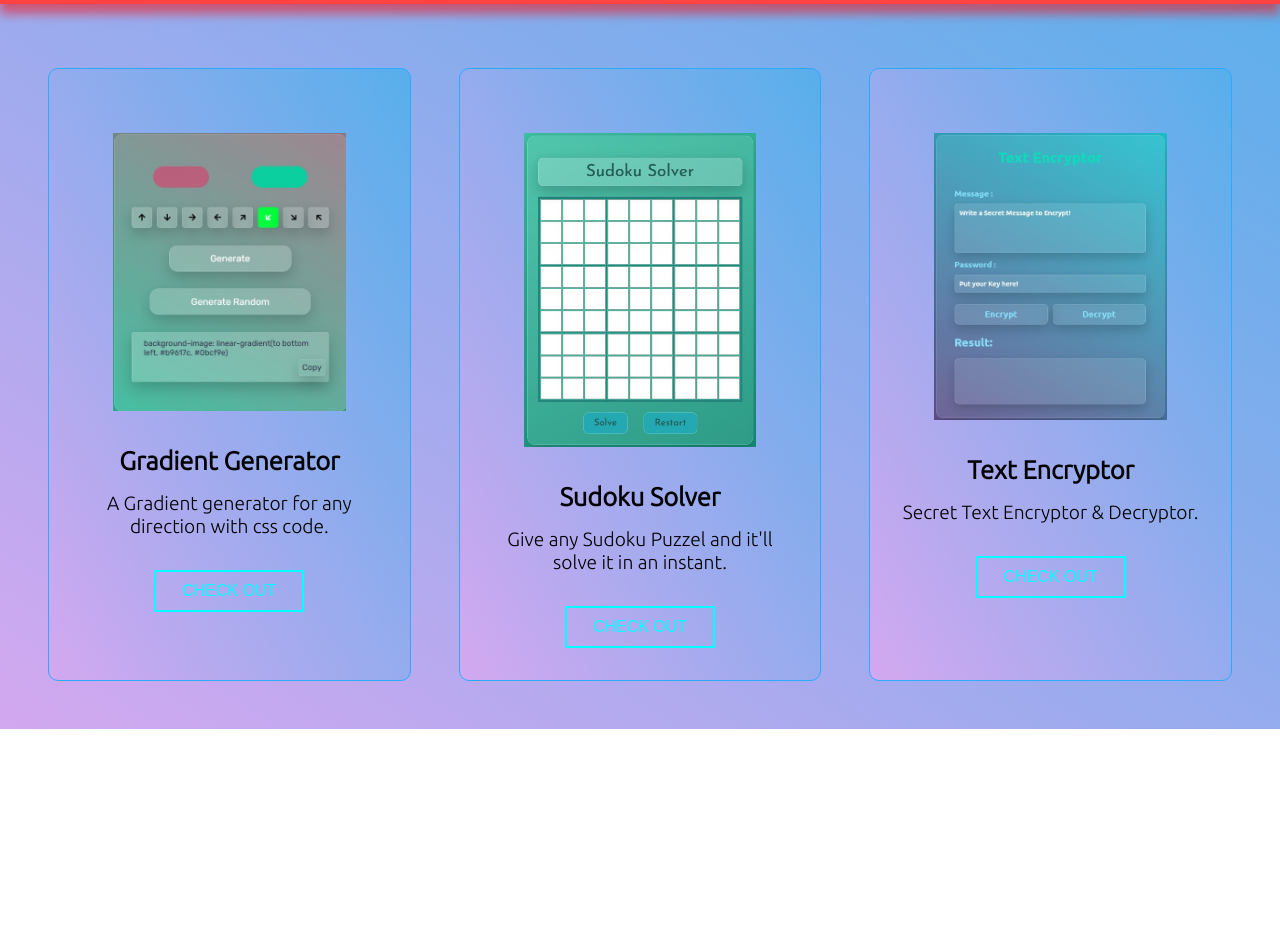
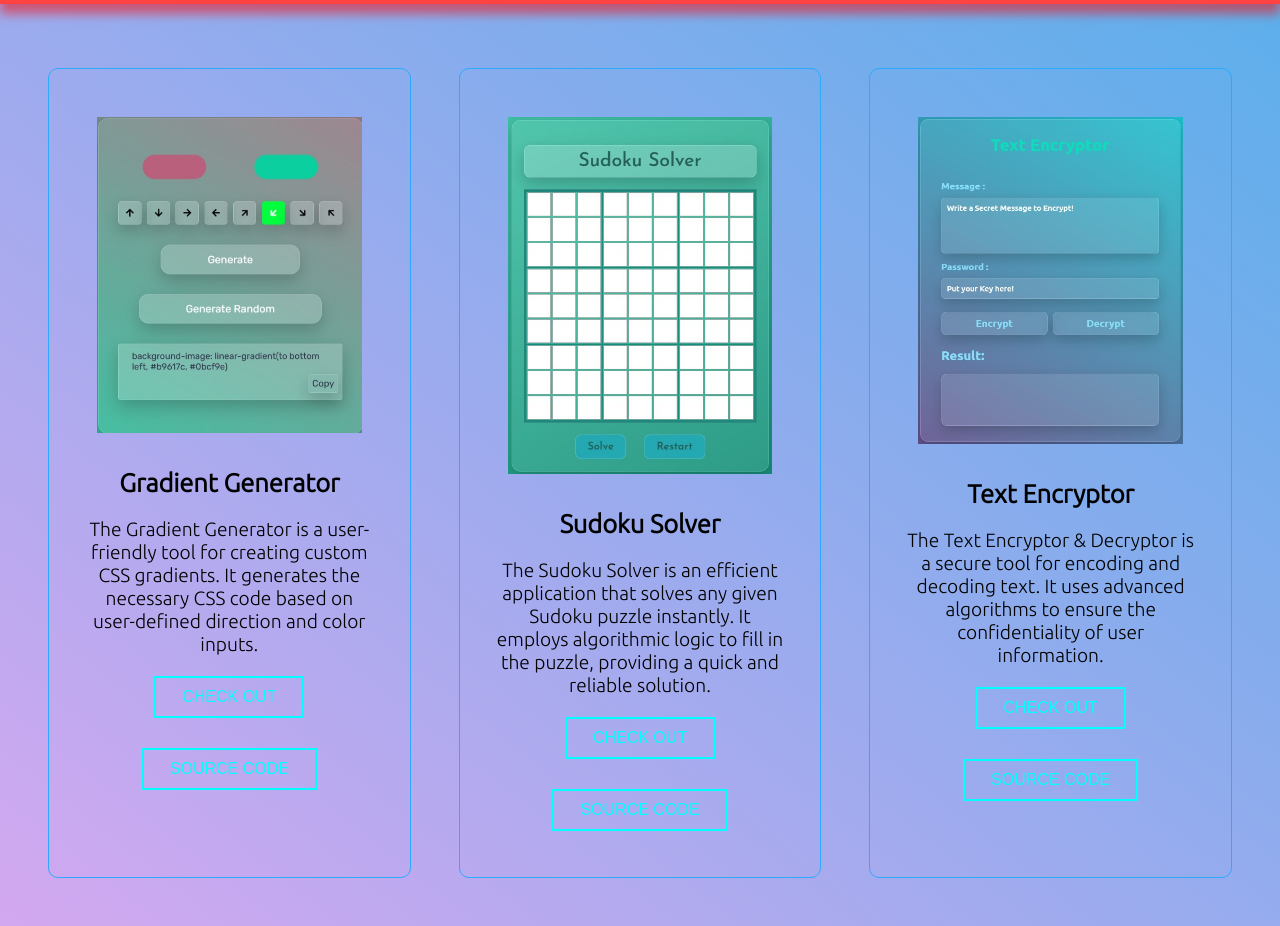
Before and after one commit to V7P7/JS-Projects, a plain HTML site: page index.html in a window 1280 px wide. Shown: the part 85-1011 px from the top of the page. Before the commit the page ends 814 px from the top, so only its background shows below. Drawn offline with Linux system fonts and the light colour scheme; a web font is replaced by a local one.

Commit message:
Second Commit

```diff
--- a/index.html
+++ b/index.html
@@ -21,25 +21,34 @@
             <div class="project-card">
                 <img src="./assets/gradient.jpg" alt="Project 1">
                 <h2>Gradient Generator</h2>
-                <p>A Gradient generator for any direction with css code.</p>
+                <p>The Gradient Generator is a user-friendly tool for creating custom CSS gradients. It generates the
+                    necessary CSS code based on user-defined direction and color inputs.</p>
                 <a href="../Source-Code/Gradient/gradient" target="_blank"><button class="btn-link">Check
                         Out</button></a>
+                <a href="https://github.com/V7P7/JS-Projects/tree/main/Source-Code/Gradient" target="_blank"><button
+                        class="btn-link">Source Code</button></a>
             </div>
 
             <div class="project-card">
                 <img src="./assets/sudoku.jpg" alt="Project 2">
                 <h2>Sudoku Solver</h2>
-                <p>Give any Sudoku Puzzel and it'll solve it in an instant.</p>
+                <p>The Sudoku Solver is an efficient application that solves any given Sudoku puzzle instantly. It
+                    employs algorithmic logic to fill in the puzzle, providing a quick and reliable solution.</p>
                 <a href="../Source-Code/Sudoku/sudoku" target="_blank"><button class="btn-link">Check
                         Out</button></a>
+                <a href="https://github.com/V7P7/JS-Projects/tree/main/Source-Code/Sudoku" target="_blank"><button
+                        class="btn-link">Source Code</button></a>
             </div>
 
             <div class="project-card">
                 <img src="./assets/t-e.jpg" alt="Project 3">
                 <h2>Text Encryptor</h2>
-                <p>Secret Text Encryptor & Decryptor.</p>
+                <p>The Text Encryptor & Decryptor is a secure tool for encoding and decoding text. It uses advanced
+                    algorithms to ensure the confidentiality of user information.</p>
                 <a href="../Source-Code/Text-Encryptor/text-encryptor" target="_blank"><button class="btn-link">Check
                         Out</button></a>
+                <a href="https://github.com/V7P7/JS-Projects/tree/main/Source-Code/Text-Encryptor"
+                    target="_blank"><button class="btn-link">Source Code</button></a>
             </div>
         </div>
 
--- a/style.css
+++ b/style.css
@@ -43,16 +43,19 @@
 
 .project-card {
   font-size: 17px;
-  background-image: linear-gradient(to bottom left, #57afeb, #d3a8f0);
+  background: transparent;
   border: 1px solid #2baafe;
   border-radius: 10px;
-  padding: 2rem;
+  padding: 1rem;
   margin: 1rem;
   transition: 0.5s;
 }
 
 .project-card:hover {
-  background-image: linear-gradient(to top right, #57afeb, #d3a8f0);
+  background: #2baafe;
+  color: #fff;
+  font-weight: 600;
+  transition: 0.5s;
 }
 
 .project-card img {
@@ -68,8 +71,10 @@
 
 p {
   font-weight: 500;
+  color: #000;
   font-size: 1.2rem;
-  margin-bottom: 2rem;
+  margin: 20px;
+  text-wrap: wrap;
 }
 
 .btn-link {
@@ -82,7 +87,10 @@
   cursor: pointer;
   border: 2px solid #0ff;
   padding: 10px 26px;
-  margin: 0 15px;
+}
+
+.btn-link:last-child {
+  margin-bottom: 30px;
 }
 
 .btn-link:hover {
```
